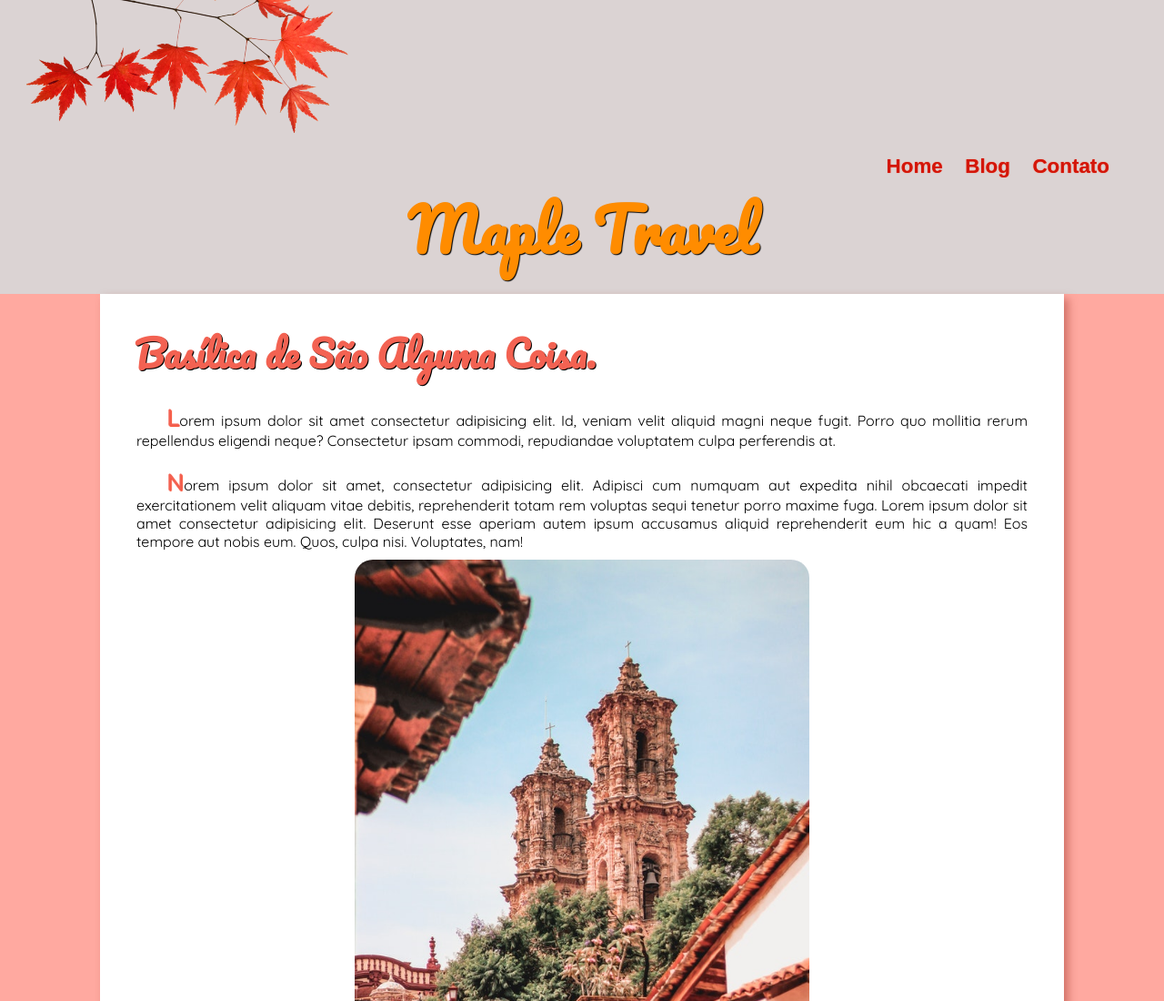
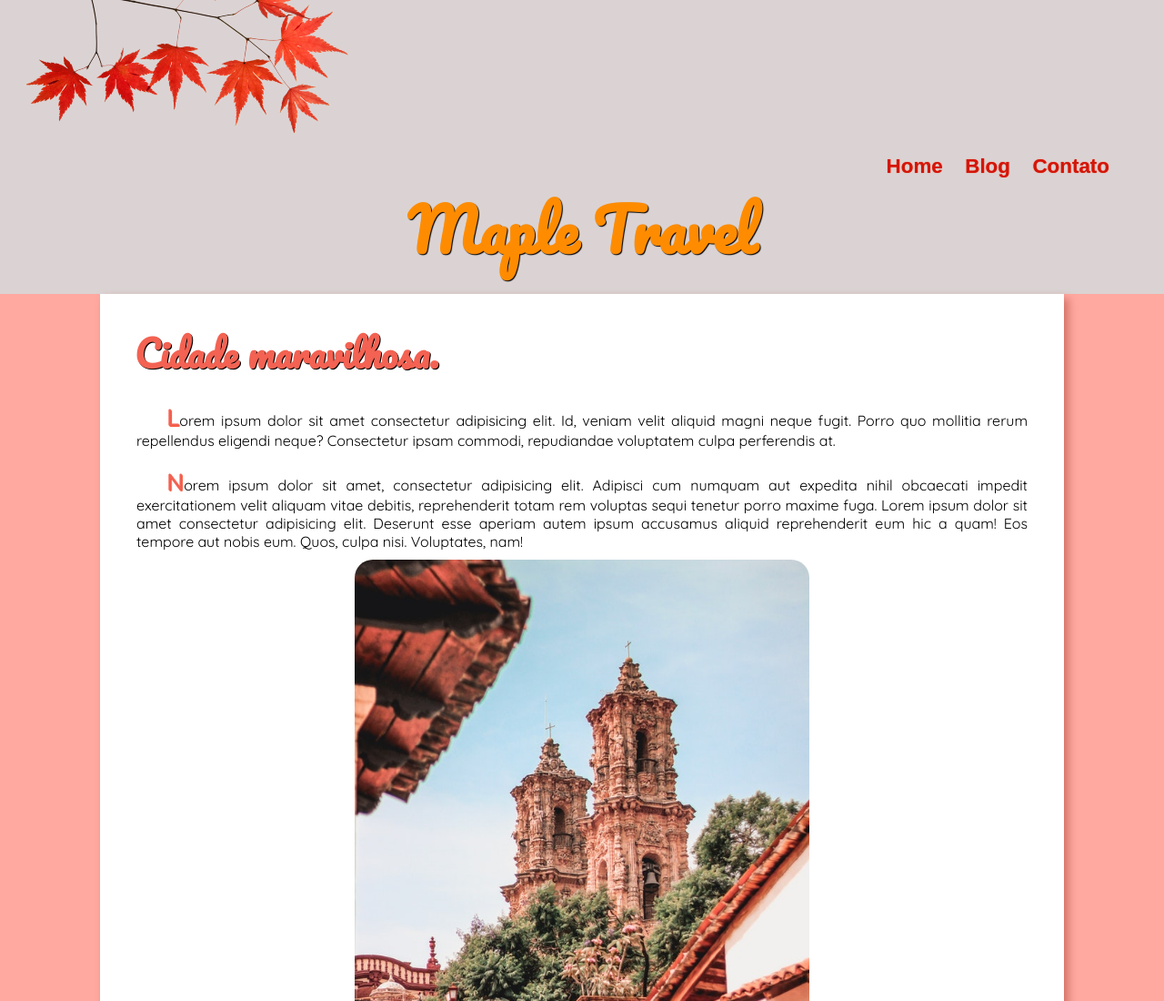
Before and after one commit to Vicentin404/maple-travel, a plain HTML site: page index.html in a window 1280 px wide. Shown: the top 1100 px of the page at 91% size. Drawn offline with Linux system fonts and the light colour scheme.

Commit message:
Update index.html

```diff
--- a/index.html
+++ b/index.html
@@ -18,7 +18,7 @@
         <h1>Maple Travel</h1>
     </header>
     <main>
-        <h1>Basílica de São Alguma Coisa.</h1>
+        <h1>Cidade maravilhosa.</h1>
         <p>Lorem ipsum dolor sit amet consectetur adipisicing elit. Id, veniam velit aliquid magni neque fugit. Porro quo mollitia rerum repellendus eligendi neque? Consectetur ipsam commodi, repudiandae voluptatem culpa perferendis at. </p>
         <p>Norem ipsum dolor sit amet, consectetur adipisicing elit. Adipisci cum numquam aut expedita nihil obcaecati impedit exercitationem velit aliquam vitae debitis, reprehenderit totam rem voluptas sequi tenetur porro maxime fuga. Lorem ipsum dolor sit amet consectetur adipisicing elit. Deserunt esse aperiam autem ipsum accusamus aliquid reprehenderit eum hic a quam! Eos tempore aut nobis eum. Quos, culpa nisi. Voluptates, nam!</p>
         <img src="img/03.jpg" alt="imagem 03">
```
